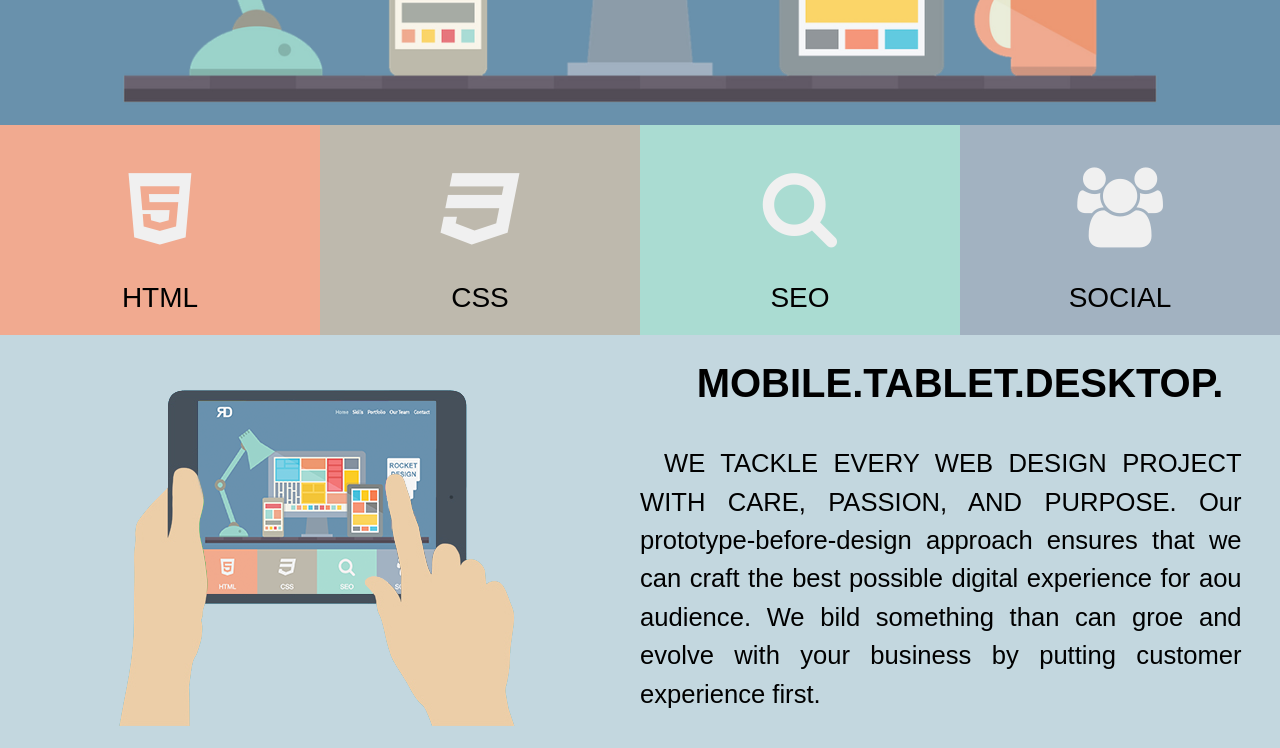
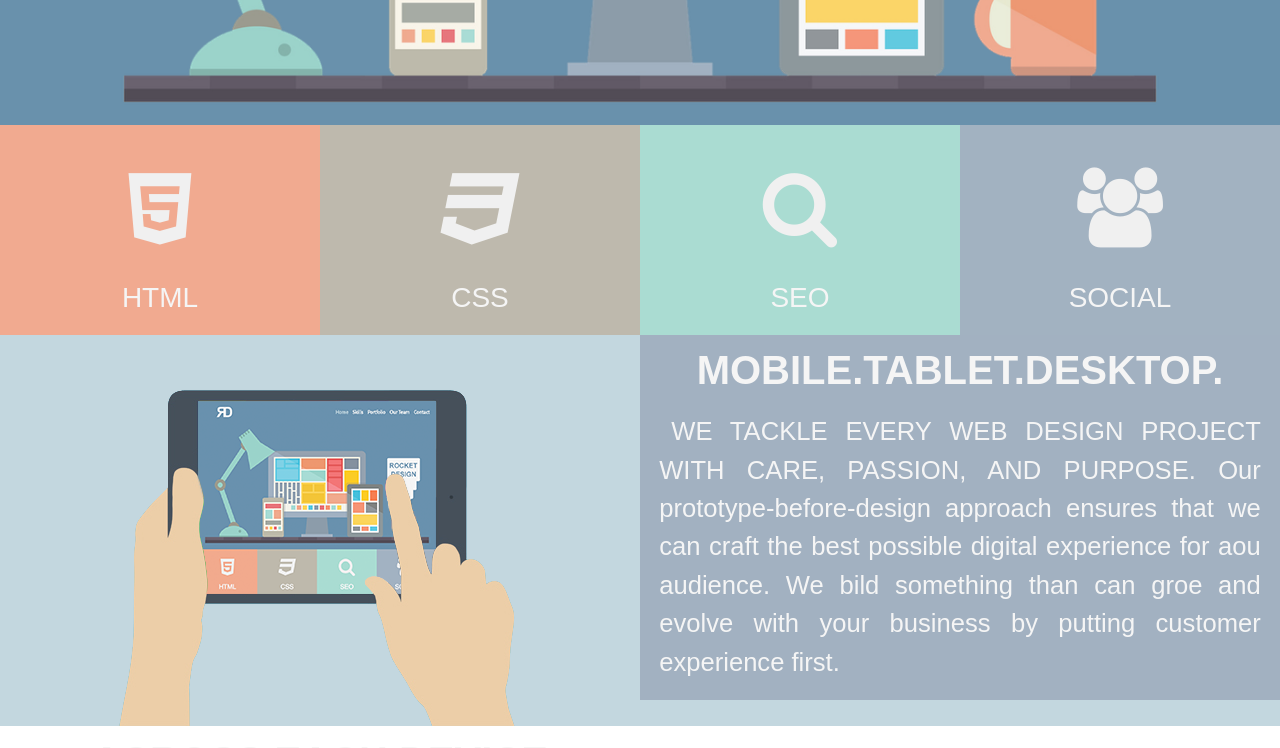
Before and after one commit to Eafilipoie/learning, a plain HTML site: page youtube project/index.html in a window 1280 px wide. Shown: the part 520-1268 px from the top of the page. Drawn offline with nearby package versions, Linux system fonts and the light colour scheme.

Commit message:
added colors for h and p

```diff
--- a/youtube project/index.html
+++ b/youtube project/index.html
@@ -56,7 +56,7 @@
             <article id="tablet">
                 <img src="img/hand_ipad.png"/>
             </article>
-            <aside id="tablet">
+            <aside id="tablet2">
                 <h2>MOBILE.TABLET.DESKTOP.</h2>
                 <p>WE TACKLE EVERY WEB DESIGN PROJECT WITH CARE, PASSION, AND PURPOSE. Our prototype-before-design approach ensures that we can craft the best possible digital experience for aou audience. We bild something than can groe and evolve with your business by putting customer experience first.</p>
             </aside>
@@ -75,10 +75,10 @@
         <section class="inner-wrapper">
             <article>
                 <img src="img/desktop.png"/>
-                <aside id="desktop">
-                    <p>We employ the latest techniques to increase costomer traffic across multiple sources, and make sure website we design is optimized for maximum customer capture. We implement extensive. A/B testing throughout your site's lifecycle, adapting and shifting to maximize conversion.</p>
-                </aside>
             </article>
+            <aside id="desktop">
+                <p>We employ the latest techniques to increase costomer traffic across multiple sources, and make sure website we design is optimized for maximum customer capture. We implement extensive. A/B testing throughout your site's lifecycle, adapting and shifting to maximize conversion.</p>
+            </aside>
         </section>
         <!---End Main Two Column Sections-->
         <section class="inner-wrapper-3">
--- a/youtube project/style.css
+++ b/youtube project/style.css
@@ -16,14 +16,18 @@
         font-weight: 700;
         text-align: center;
         padding-top: 2%;
+        color: #F5F5F5;
     }
     h3 {
         font-size: 175%;
         line-height: 155%;
         padding: 5% 0;
         font-weight: 400;
+        color: #F5F5F5;
     }
     p {
+        font-family: 'Alegreya' , sans-serif;
+        color: #F5F5F5;
         font-size: 160%;
         line-height: 150%;
         padding: 3%;
@@ -129,3 +133,15 @@
         width: 50%;
         height: auto;
     }
+    #tablet {
+        background-color: #C3D7DF;
+    }
+    aside {
+        float: right;
+        margin: 0;
+        width: 50%;
+        height: auto;
+    }
+    #tablet2 {
+        background-color: #A2B1C1;
+    }
```
